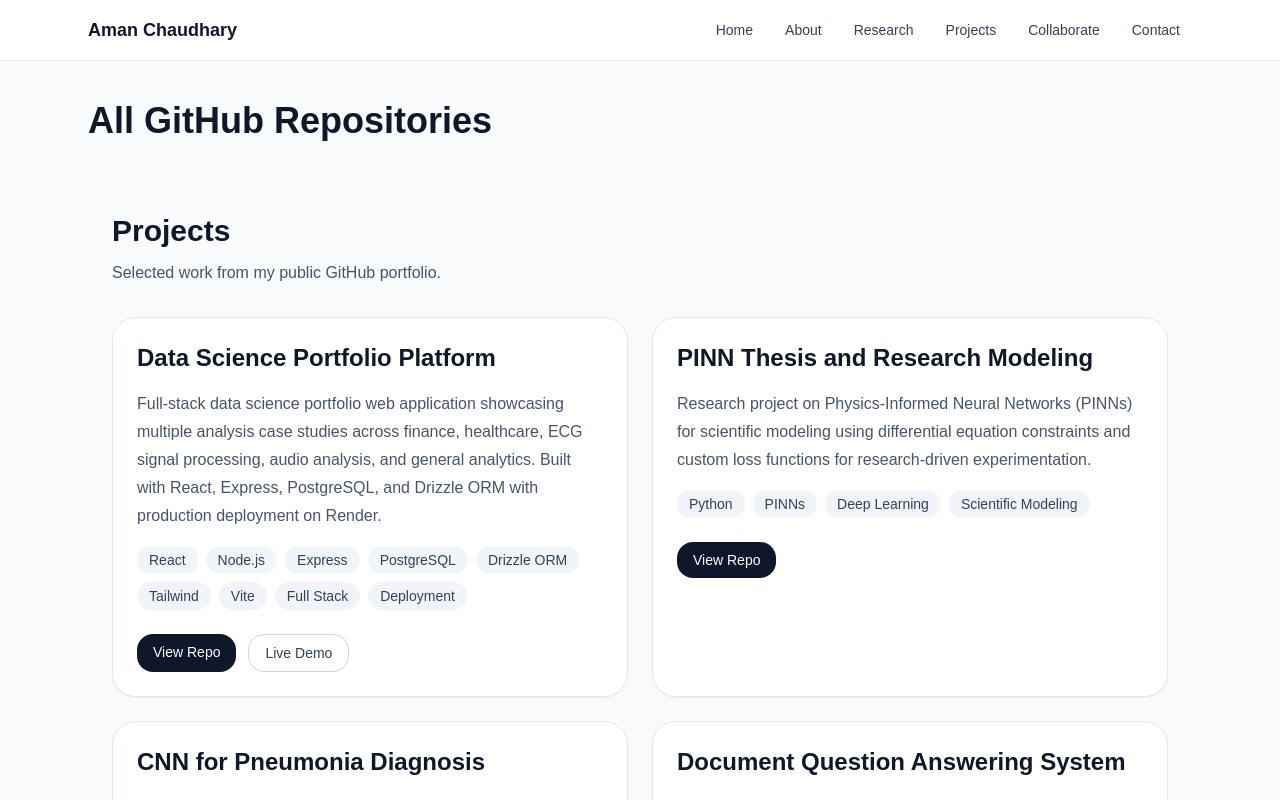
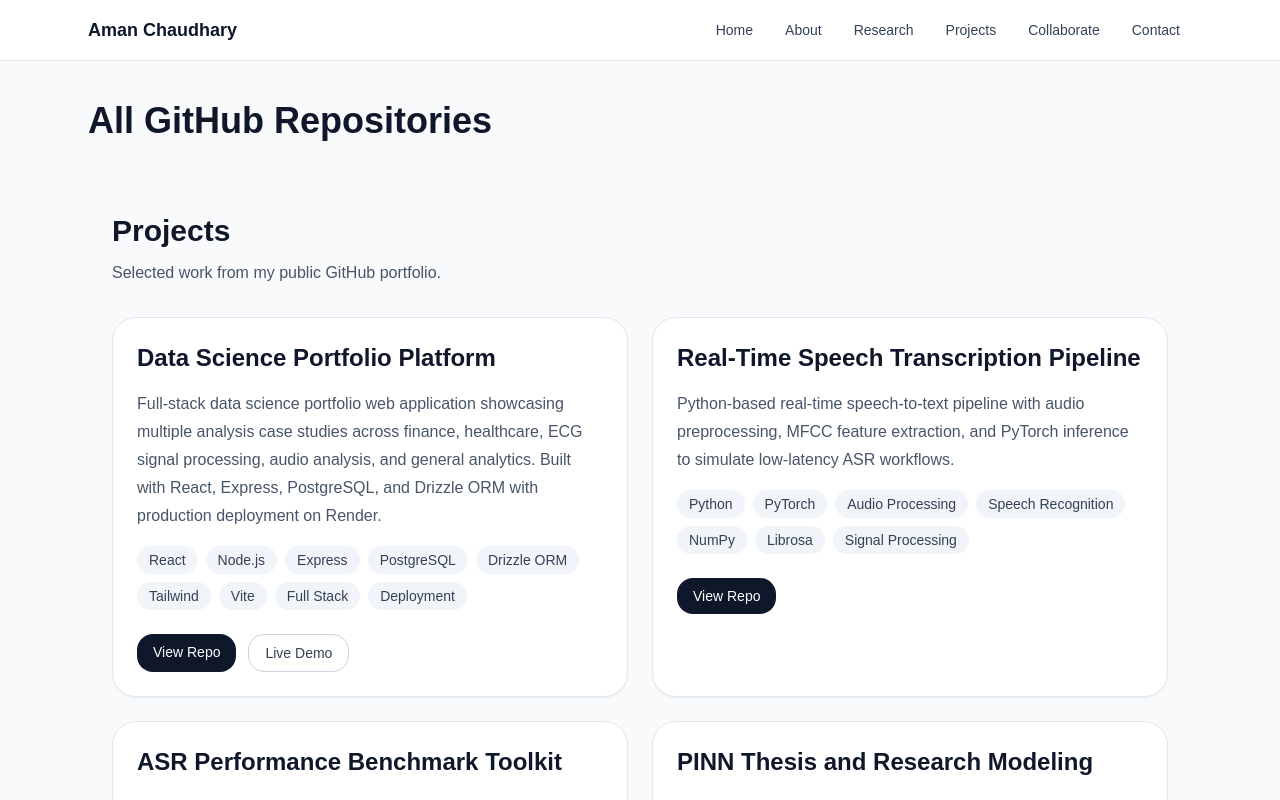
Before and after one commit to aerofa45/portfolio-website-aerofa, a Next.js app: page /repos in a window 1280 px wide. Shown: the top 800 px of the page. Built offline with nearby package versions, Linux system fonts and the light colour scheme.

Commit message:
Add new projects to the projects list

```diff
--- a/data/projects.ts
+++ b/data/projects.ts
@@ -16,6 +16,37 @@ export const projects = [
     ],
     github: 'https://github.com/aerofa45/data-portfolio',
     demo: 'https://data-portfolio-w1ip.onrender.com/portfolios',
+  },
+
+  {
+    title: 'Real-Time Speech Transcription Pipeline',
+    summary:
+      'Python-based real-time speech-to-text pipeline with audio preprocessing, MFCC feature extraction, and PyTorch inference to simulate low-latency ASR workflows.',
+    tech: [
+      'Python',
+      'PyTorch',
+      'Audio Processing',
+      'Speech Recognition',
+      'NumPy',
+      'Librosa',
+      'Signal Processing',
+    ],
+    github: 'https://github.com/aerofa45/realtime-speech-transcription-pipeline',
+  },
+
+  {
+    title: 'ASR Performance Benchmark Toolkit',
+    summary:
+      'Benchmarking toolkit for speech-to-text pipelines measuring latency, throughput, and preprocessing cost for real-time audio inference systems.',
+    tech: [
+      'Python',
+      'Audio DSP',
+      'Benchmarking',
+      'Librosa',
+      'NumPy',
+      'Performance',
+    ],
+    github: 'https://github.com/aerofa45/asr-performance-benchmark-toolkit',
   },
 
   {
```
